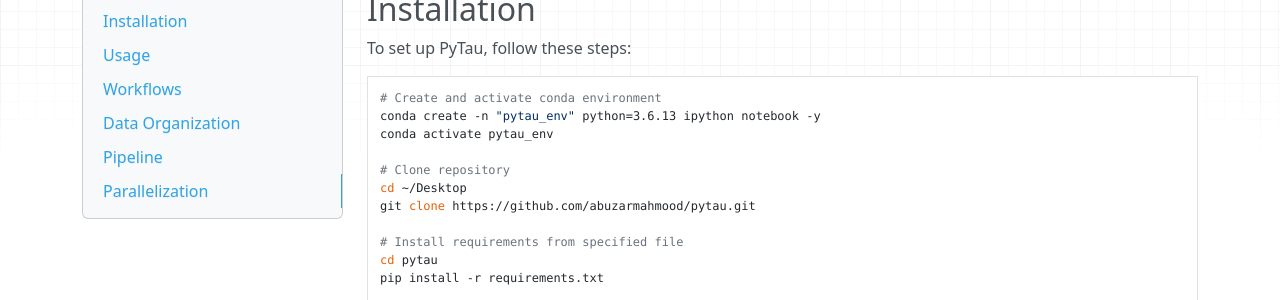
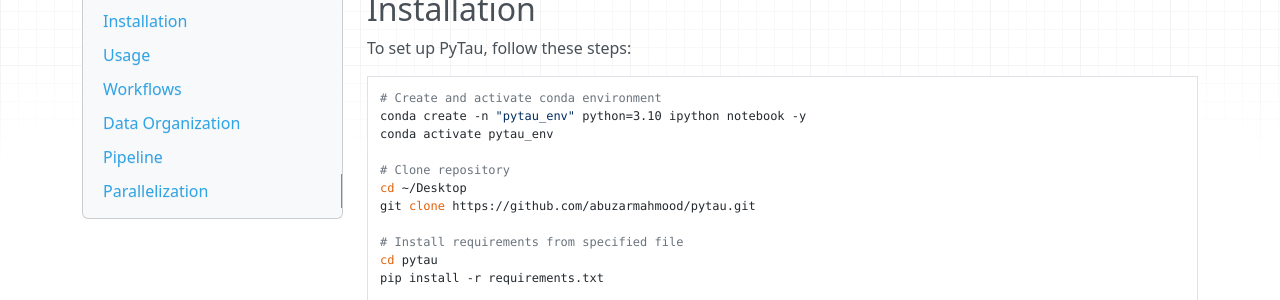
Before and after one commit to abuzarmahmood/pytau, an MkDocs documentation site: the page built from docs/index.md, in a window 1280 px wide and 900 px high, scrolled down 1021 px. Shown: the part 151-451 px from the top of the window. Built offline with MkDocs 1.6.1, drawn with Linux system fonts in a browser that asks for light colours; nearby versions of some CDN libraries.

Commit message:
Update Python version to 3.10 in docs installation instructions
Aligns with pyproject.toml requirement (>=3.10,<3.12)

Co-authored-by: Ona <no-reply@ona.com>

````diff
--- a/docs/index.md
+++ b/docs/index.md
@@ -40,7 +40,7 @@
 
 ```bash
 # Create and activate conda environment
-conda create -n "pytau_env" python=3.6.13 ipython notebook -y
+conda create -n "pytau_env" python=3.10 ipython notebook -y
 conda activate pytau_env
 
 # Clone repository
````
